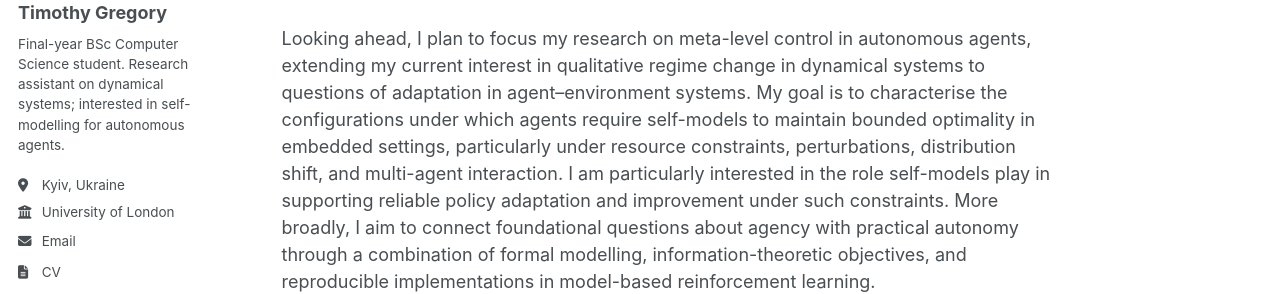
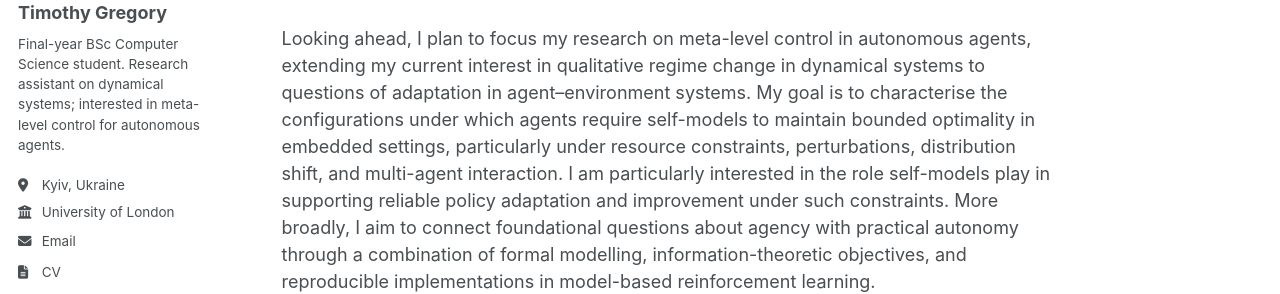
Before and after one commit to timgrego/timgrego.github.io, a Jekyll site: the page built from _pages/about.md, in a window 1280 px wide. Shown: the part 331-625 px from the top of the page. Built offline with Jekyll 4.4.1, drawn with Linux system fonts in a browser that asks for light colours; a script bundle is joined from its source files by our own code; library files that are not in the unit come from our copies.

Commit message:
Update _config.yml

```diff
--- a/_config.yml
+++ b/_config.yml
@@ -26,7 +26,7 @@ author:
   avatar           : "profile.png"
   name             : "Timothy Gregory"
   pronouns         : # example: "she/her"
-  bio              : "Final-year BSc Computer Science student. Research assistant on dynamical systems; interested in self-modelling for autonomous agents."
+  bio              : "Final-year BSc Computer Science student. Research assistant on dynamical systems; interested in meta-level control for autonomous agents."
   location         : "Kyiv, Ukraine"
   employer         : "University of London"
   uri              : # URL
```
